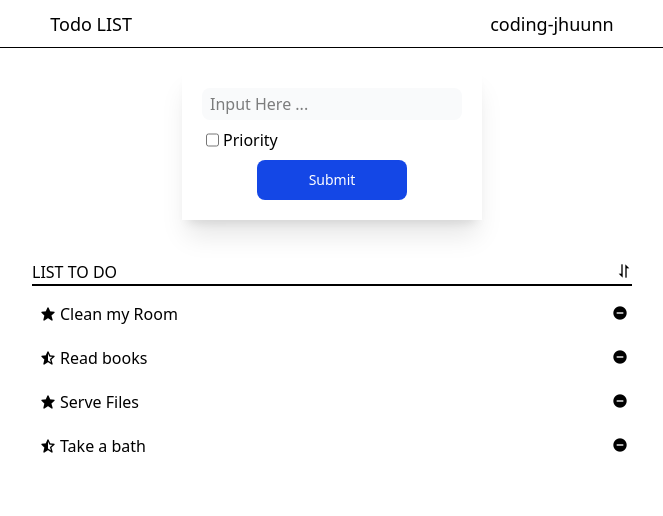
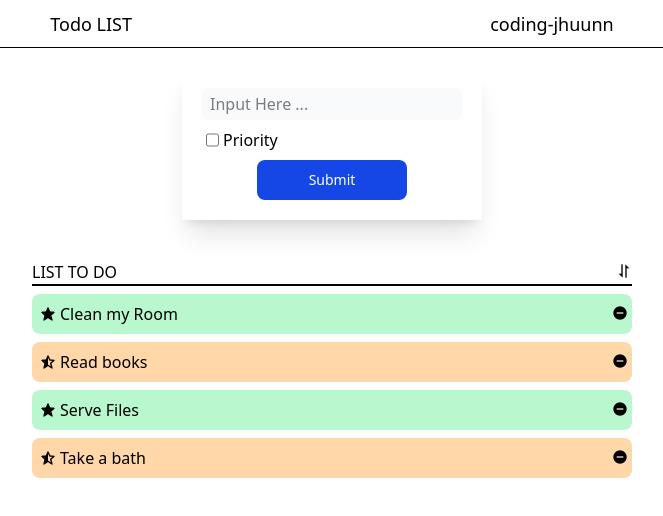
Before and after one commit to coding-jhuunn/test-repo, a Vue app: page / in a window 1280 px wide. Shown: the top 516 px of the page, without its empty margins (308-971 px from the left). Built offline with nearby package versions, Linux system fonts and the light colour scheme.

Commit message:
add styles to ItemTodo

```diff
--- a/src/components/MyItemTodo.vue
+++ b/src/components/MyItemTodo.vue
@@ -1,5 +1,8 @@
 <template>
-  <div class="flex justify-between items-center mb-1 p-1">
+  <div
+    class="flex justify-between items-center mb-2 p-1 rounded-lg"
+    :class="task.priorityTask ? 'bg-green-200' : 'bg-orange-200'"
+  >
     <div class="flex p-1">
       <div class="flex ju items-center mr-1">
         <button
```
